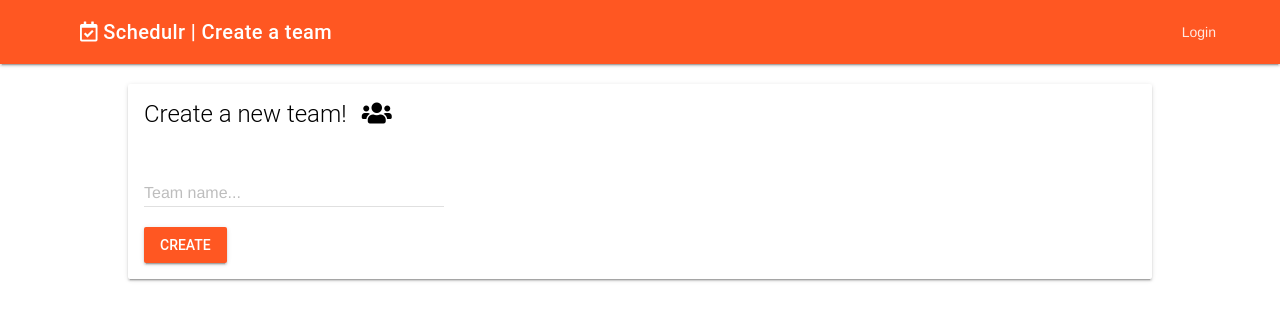
After one commit to bunchiestudios/schedulr, a Flask app: page /team/create in a window 1280 px wide. The commit adds this page. Shown: the top 321 px of the page. Run offline with Flask 2, Linux system fonts and the light colour scheme; parts of the project's set-up code (start-up, migrations or seed data) failed here and were passed over; some libraries are stand-ins or nearby versions.

Commit message:
Wayy too many things tbh

```diff
--- a/app/modules/auth.py
+++ b/app/modules/auth.py
@@ -1,5 +1,5 @@
 import requests
-from flask import Blueprint, session, current_app, abort, jsonify, make_response, redirect, request, url_for
+from flask import Blueprint, session, current_app, abort, jsonify, make_response, redirect, request, url_for, render_template
 
 import urllib.parse as urlparse
 from secrets import token_urlsafe
@@ -16,6 +16,23 @@ from app.models.util import user  as user_util
 url_auth_base = 'https://login.microsoftonline.com/common/oauth2/v2.0/'
 url_authorize = 'authorize/'
 url_token = 'token/'
+
+@bp.route('/login-notice')
+def login_notice():
+    return render_template('card.html', title="Login Notice!", cards=[
+            {
+                'title': "You must be logged in to do this!",
+                'text': [
+                    'Please Log In and try again.',
+                    'By logging in you agree to have cookies stored in your computer and for us to store basic personal information.'
+                ],
+                'icon': '<i class="fas fa-sign-in-alt"></i>',
+                'link': {
+                    'text': 'Click Here to Log In',
+                    'href': url_for('auth.login')
+                }
+            },
+        ])
 
 @bp.route('/login')
 @session_helper.enforce_validate_token
--- a/app/modules/team.py
+++ b/app/modules/team.py
@@ -3,6 +3,10 @@ from app import models
 from flask import Blueprint, render_template, g, url_for, redirect, session
 
 from app.helpers import session_helper
+
+from app.models.util import (
+    join_token as join_token_util
+)
 
 bp = Blueprint('team', __name__)
 
@@ -12,22 +16,79 @@ def root():
     return 'Hi'
 
 @bp.route('/join', strict_slashes=False)
-@bp.route('/join', strict_slashes=False)
+@session_helper.enforce_validate_token
 def join():
-    return 'Join'
+    return render_template('card.html', title='Join a team!', cards=[
+        {
+            'title': "You don't belong to a team yet!",
+            'text': [
+                "You can:",
+                " 1) Ask your team owner to send you an invite link.",
+                " 2) Create your own team.",
+                "(Please note that currently you can only belong to a single team)"
+            ],
+            "link": {
+                'text': "Click here to create your own team.",
+                'href': url_for('team.create')
+            }
+        }
+    ])
+
+@bp.route('/create')
+def create():
+    return render_template('form.html', title='Create a team', form={
+        'title': 'Create a new team!',
+        'icon': 'fa-users',
+        'id': 'create-team-form',
+        'submit_text': 'Create',
+        'inputs': [
+            {
+                'id': 'team-name-input',
+                'text': 'Team name...'
+            }
+        ]
+    },
+    script='team_create.js')
 
 @bp.route('/join/<code>')
 @session_helper.load_user_if_logged_in
 def join_link(code):
     if g.user:
-        if g.user.get_team(): #TODO: dont do this
-            # TODO: render pretty error
-            return "ERROR: you already have a team"
+        if g.user.team:
+            return render_template('card.html', title='Join a team!', cards=[
+                {
+                    'title': 'You already have a team.',
+                    'text': 'Joining multiple teams is not supported yet, sorry <i class="far fa-frown"></i>',
+                    'link': {
+                        'text': 'Click here to go back to your own team',
+                        'href': url_for('team.root')
+                    }
+                }
+            ])
         else:
-            # TODO: check code and join team
-            return 'Logged in: Join link'
+            team = join_token_util.team_by_join_token(code)
+            if team is None:
+                return render_template('card.html', title='Join code failed :(', cards=[
+                    {
+                        'title': 'Sorry, your join token is invalid!',
+                        'text': 'Speak to your team owner to get a new one.',
+                        'icon': '<i class="far fa-frown"></i>'
+                    }
+                ])
+            else:
+                return render_template('card.html',
+                    title="Joining a team",
+                    cards=[
+                        {
+                            'title': f"Trying to join team: {team.name}",
+                            'text': 'Loading...',
+                            'icon': '<i class="fas fa-spinner spin"></i>',
+                            'loading': 'join-loader'
+                        },
+                    ],
+                    script='team_join.js'
+                )
     else:
-        session['redirect'] = {'target':'team.join', 'code':code}
-        return redirect(url_for('auth.login'))
+        return redirect(url_for('auth.login_notice'))
 
 # @bp.route('create')
--- a/app/static/css/main.css
+++ b/app/static/css/main.css
@@ -3,3 +3,46 @@
     color: white;
     text-decoration: none;
 }
+
+.card-container {
+    margin-top: 20px;
+    width: 80%;
+    margin-left: auto;
+    margin-right: auto;
+}
+
+.main-card {
+    width: 100%;
+    margin-bottom: 30px;
+    min-height: 0;
+    max-width: 1200px;
+    margin-left: auto;
+    margin-right: auto;
+}
+
+.spin {
+    transition-property: transform;
+    animation-name: rotate;
+    animation-duration: 2s;
+    animation-iteration-count: infinite;
+    animation-timing-function: linear;
+}
+
+@keyframes rotate {
+    from {transform: rotate(0deg);}
+    to {transform: rotate(360deg);}
+}
+
+.mdl-card__supporting-text {
+    width: 100%;
+    box-sizing: border-box;
+}
+
+.progress-full {
+    width: 100%;
+    margin-bottom: 15px;
+}
+
+.card-icon {
+    margin-left: 15px;
+}
--- a/app/static/js/common.js
+++ b/app/static/js/common.js
@@ -1,6 +1,7 @@
 
 
 let APP = {
+    modules: [],
     init: function(){
         this.snackbarContainer = document.querySelector('#page-toast-container');
     },
@@ -9,10 +10,17 @@ let APP = {
     },
     toast: function(text){
         this.snackbarContainer.MaterialSnackbar.showSnackbar({message: text});
+    },
+    register_module: function(callback){
+        this.modules.push(callback);
+    },
+    init: function(){
+        this.modules.forEach(element => element());
     }
 };
 
 $(document).ready(function() {
+    APP.init();
     $('#logout').on('click', ()=>{
         $.ajax({
             url: "/auth/logout",
--- /dev/null
+++ b/app/static/js/team_create.js
@@ -0,0 +1,10 @@
+
+
+APP.register_module(function(){
+    $('#create-team-form').on('submit', function(event){
+        event.preventDefault();
+        console.log('Submit!');
+
+        // TODO: call team create API & redirect to /team on success
+    });
+})
--- /dev/null
+++ b/app/static/js/team_join.js
@@ -0,0 +1,5 @@
+
+
+APP.register_module(function(){
+    // TODO: everything
+})
--- a/app/templates/base.html
+++ b/app/templates/base.html
@@ -10,16 +10,18 @@
         <link rel="stylesheet" href="https://code.getmdl.io/1.3.0/material.deep_orange-red.min.css" />
         <script defer src="https://code.getmdl.io/1.3.0/material.min.js"></script>
 
+        <link rel="stylesheet" href="https://use.fontawesome.com/releases/v5.6.3/css/all.css" integrity="sha384-UHRtZLI+pbxtHCWp1t77Bi1L4ZtiqrqD80Kn4Z8NTSRyMA2Fd33n5dQ8lWUE00s/" crossorigin="anonymous">
+
         <!-- JQuery  -->
         <script src="https://ajax.aspnetcdn.com/ajax/jQuery/jquery-3.3.1.min.js"></script>
 
         <!-- Favicon -->
-        <link rel="shortcut icon" href="static/favicon.png" type="image/x-icon">
+        <link rel="shortcut icon" href="/static/favicon.png" type="image/x-icon">
 
         <!-- Custom styles -->
-        <link rel="stylesheet" href="static/css/main.css">
+        <link rel="stylesheet" href="/static/css/main.css">
 
-        <script src="static/js/common.js"></script>
+        <script src="/static/js/common.js"></script>
 
     </head>
     <body>
@@ -28,7 +30,7 @@
             <header class="mdl-layout__header">
                 <div class="mdl-layout__header-row">
                     <!-- Title -->
-                    <span class="mdl-layout-title"><a href="/" id="home-link">Schedulr | {{title}}</a></span>
+                    <span class="mdl-layout-title"><a href="/" id="home-link"><i class="far fa-calendar-check"></i> Schedulr | {{title}}</a></span>
                     <!-- Add spacer, to align navigation to the right -->
                     <div class="mdl-layout-spacer"></div>
                     <!-- Navigation. We hide it in small screens. -->
@@ -42,24 +44,38 @@
                     </nav>
                 </div>
             </header>
-            {% if g.user %}
+            {% if sidebar %}
                 <div class="mdl-layout__drawer">
-                <span class="mdl-layout-title">Project Options</span>
+                <span class="mdl-layout-title">{{sidebar.title}}</span>
                     <nav class="mdl-navigation">
-                        <a class="mdl-navigation__link" href="">Link</a>
-                        <a class="mdl-navigation__link" href="">Link</a>
-                        <a class="mdl-navigation__link" href="">Link</a>
-                        <a class="mdl-navigation__link" href="">Link</a>
+                        {% for item in sidebar.items %}
+                            <a class="mdl-navigation__link" href="{{item.href}}"
+                            {% if item.id %}
+                            id="{{item.id}}"
+                            {% endif %}
+                            >{{item.text}}</a>
+                        {% endfor %}
                     </nav>
                 </div>
             {% endif %}
             <main class="mdl-layout__content">
-            <div class="page-content"><!-- Your content goes here --></div>
+            <div class="page-content">
+                {% block content %}{% endblock %}
+            </div>
             </main>
         </div>
         <div id="page-toast-container" class="mdl-js-snackbar mdl-snackbar">
             <div class="mdl-snackbar__text"></div>
             <button class="mdl-snackbar__action" type="button"></button>
         </div>
+    {% if script %}
+        {% if script is not string and script is iterable %}
+            {% for script_src in script %}
+                <script src="/static/js/{{script_src}}"></script>
+            {% endfor%}
+        {% else %}
+            <script src="/static/js/{{script}}"></script>
+        {% endif %}
+    {% endif %}
     </body>
 </html>
--- /dev/null
+++ b/app/templates/form.html
@@ -0,0 +1,21 @@
+{% extends "base.html" %} {% block content %}
+<div class="card-container">
+    <div class="main-card mdl-card mdl-shadow--2dp">
+        <div class="mdl-card__title">
+            <h2 class="mdl-card__title-text">{{form.title}} {% if form.icon %} <span class="card-icon"><i class="fas {{form.icon}}"></i></span>{% endif %}</h2>
+        </div>
+        <div class="mdl-card__supporting-text">
+            <form id="{{form.id}}">
+                {% for item in form.inputs %}
+                    <div class="mdl-textfield mdl-js-textfield mdl-textfield--floating-label">
+                        <input class="mdl-textfield__input" type="text" id="{{item.id}}">
+                        <label class="mdl-textfield__label" for="{{item.id}}">{{item.text}}</label>
+                    </div>
+                {% endfor%}
+            </form>
+            <button class="mdl-button mdl-js-button mdl-button--raised mdl-button--colored"
+                form="{{form.id}}" >{{form.submit_text}}</button>
+        </div>
+    </div>
+</div>
+{% endblock %}
```
Also changed, not shown: app/modules/home.py (+31 -1 lines), app/templates/card.html (added, +30 -0 lines).
